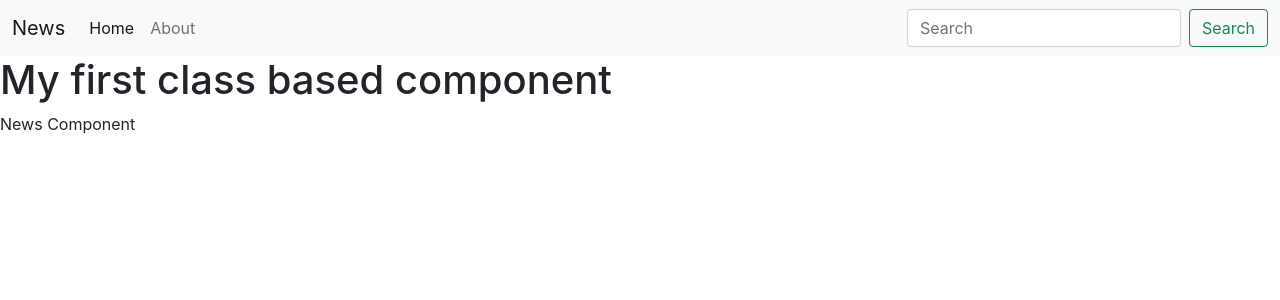
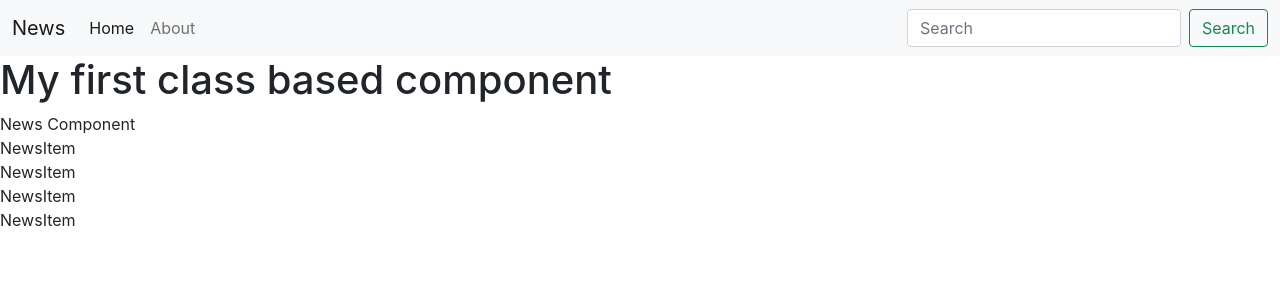
Before and after one commit to paper091/second-react-project, a React (Create React App) app: page / in a window 1280 px wide. Shown: the top 300 px of the page. Built offline with nearby package versions, Linux system fonts and the light colour scheme.

Commit message:
added NewsItem component under the News component

```diff
--- a/src/components/News.js
+++ b/src/components/News.js
@@ -1,9 +1,16 @@
 import React, { Component } from 'react'
+import NewsItem from "./NewsItem"
 
 export default class News extends Component {
   render() {
     return (
-      <div>News Component</div>
+      <>
+        <div>News Component</div>
+        <NewsItem/>
+        <NewsItem/>
+        <NewsItem/>
+        <NewsItem/>
+      </>
     )
   }
 }
--- /dev/null
+++ b/src/components/NewsItem.js
@@ -0,0 +1,11 @@
+import React, { Component } from 'react'
+
+export class NewsItem extends Component {
+  render() {
+    return (
+      <div>NewsItem</div>
+    )
+  }
+}
+
+export default NewsItem
```
